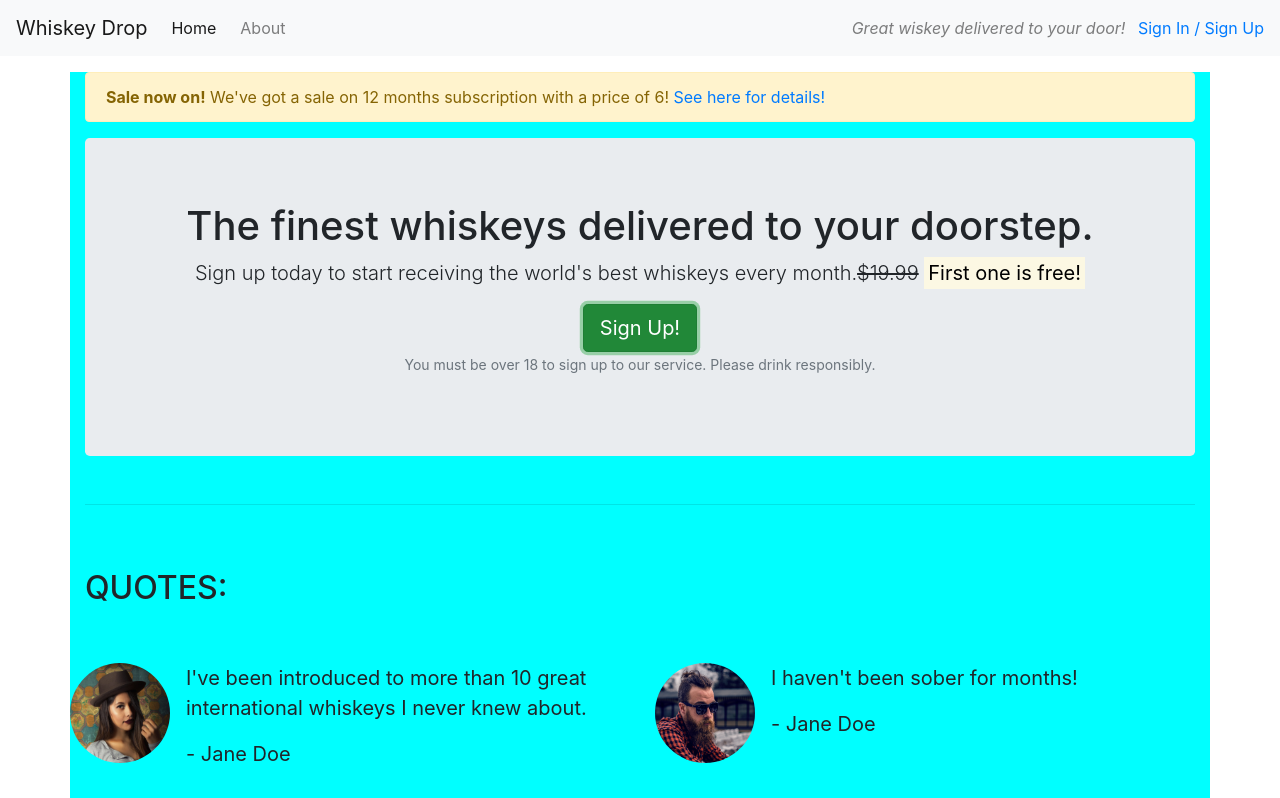
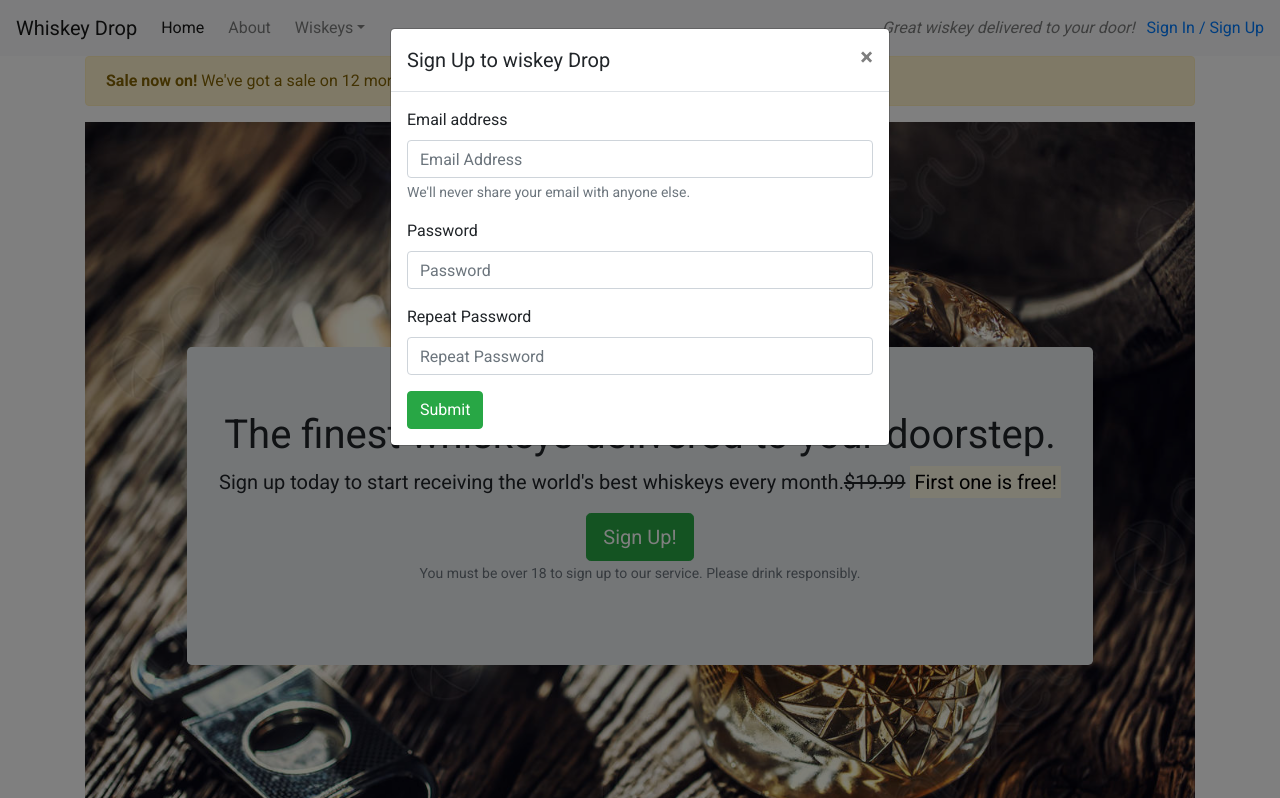
Before and after one commit to aimansae/bootstrap-whisky-project, a plain HTML site: page index.html in a window 1280 px wide. Both pictures are taken after a click on the button "Sign Up!". Shown: the top 798 px of the page. Drawn offline with nearby package versions, Linux system fonts and the light colour scheme; files that its build step writes are made by us from their sources.

Commit message:
Comit message

```diff
--- /dev/null
+++ b/css/style.css
@@ -0,0 +1,24 @@
+@import url('https://fonts.googleapis.com/css2?family=Roboto:wght@400;700&display=swap');
+body{
+    font-family: 'Roboto', sans-serif;
+}
+
+.alert-container{}
+
+.callout-container{
+    height: 100vh;
+
+    background: url('../images/wiskey-background.jpg') no-repeat bottom right fixed;
+  -webkit-background-size: cover;
+  -moz-background-size: cover;
+  -o-background-size: cover;
+  background-size: cover;
+
+  display: flex;
+  align-items: center;
+  justify-content: center;
+}
+
+.quotes-container{}
+
+.features-container{}
--- a/index.html
+++ b/index.html
@@ -6,36 +6,63 @@
     <meta http-equiv="X-UA-Compatible" content="IE=edge">
     <meta name="viewport" content="width=device-width, initial-scale=1.0">
     <title>Whiskey Drop | Taste a new whiskey every month</title>
-    <link rel="stylesheet" href="assets/css/style.css">
+
     <link rel="stylesheet" href="https://cdn.jsdelivr.net/npm/bootstrap@4.6.2/dist/css/bootstrap.min.css"
         integrity="sha384-xOolHFLEh07PJGoPkLv1IbcEPTNtaed2xpHsD9ESMhqIYd0nLMwNLD69Npy4HI+N" crossorigin="anonymous">
     <script src="https://cdn.jsdelivr.net/npm/bootstrap@4.6.2/dist/js/bootstrap.bundle.min.js"
         integrity="sha384-Fy6S3B9q64WdZWQUiU+q4/2Lc9npb8tCaSX9FK7E8HnRr0Jz8D6OP9dO5Vg3Q9ct" crossorigin="anonymous">
     </script>
-    <link rel="stylesheet" href="https://use.fontawesome.com/releases/v5.6.1/css/all.css" integrity="sha384-gfdkjb5BdAXd+lj+gudLWI+BXq4IuLW5IT+brZEZsLFm++aCMlF1V92rMkPaX4PP" crossorigin="anonymous">
+    <link rel="stylesheet" href="https://use.fontawesome.com/releases/v5.6.1/css/all.css"
+        integrity="sha384-gfdkjb5BdAXd+lj+gudLWI+BXq4IuLW5IT+brZEZsLFm++aCMlF1V92rMkPaX4PP" crossorigin="anonymous">
+        <link rel="stylesheet" href="css/style.css" >
+
     </head>
 
 <body>
     <nav class="navbar navbar-light bg-light navbar-expand-sm">
         <a href="/" class="navbar-brand">Whiskey Drop</a>
+        <button class="navbar-toggler ml-auto" type="button" data-toggle="collapse" data-target="#navbarNavDropdown"
+            aria-controls="navbarNavDropdown" aria-expanded="false" aria-label="Toggle navigation">
+            <span class="navbar-toggler-icon"></span></button>
+
+        <div class="collapse navbar-collapse" id="navbarNavDropdown">
+
+
+
+
             <ul class="navbar-nav mr-auto">
                 <li class="active nav-item mr-2"><a class="nav-link" href="/">Home</a></li>
                 <li class="nav-item mr-2"><a class="nav-link" href="/about">About</a></li>
-            <li class="nav-item mr-2 d-block d-sm-none "><a class="nav-link" href="/login">Sign In / Sign Up</a></li>
+                <li class="nav-item dropdown">
+                    <a class="nav-link dropdown-toggle" href="#" id="navbarDropdownMenuLink" role="button" data-toggle="dropdown" aria-haspopup="true" aria-expanded="false">Wiskeys</a>
+                    <div class="dropdown-menu" aria-labelledby="navbarDropdownMenuLink">
+                        <a class="dropdown-item" href="#">Irish</a>
+                        <a class="dropdown-item" href="#">Scotch</a>
+                        <a class="dropdown-item" href="#">Japanese</a>
+                        <a class="dropdown-item" href="#">American</a>
+                    </div>
+
+
+                </li>
+
+
+                <li class="nav-item mr-2 d-block d-sm-none "><a class="nav-link" href="/login">Sign In / Sign Up</a>
+                </li>
 
             </ul>
-
+        </div>
         <div class="d-none d-md-block">
             <p class="navbar-text my-auto mr-2"><i>Great wiskey delivered to your door! </i></p>
             <a href="/login">Sign In / Sign Up</a>
         </div>
 
     </nav>
-    <article class="container mt-3">
+    <div class="container alert-container">
         <div class="row d-none d-sm-block">
             <div class="col-12">
                 <div class="alert alert-warning">
-                    <strong>Sale now on!</strong> We've got a sale on 12 months subscription with a price of 6!<a href=""> See here for details!</a>
+                    <strong>Sale now on!</strong> We've got a sale on 12 months subscription with a price of 6!<a
+                        href=""> See here for details!</a>
 
                 </div>
 
@@ -43,7 +70,9 @@
 
 
         </div>
+        <div class="container-fluid callout-container">
         <!-- Callout -->
+
         <div class="row">
             <div class="col-12">
                 <section class="callout jumbotron text-center">
@@ -53,16 +82,17 @@
                         <span class="d-inline d-sm-none"><br></span>
                         <strong><mark>First one is free!</mark></strong>
                     </p>
-                    <button class="btn btn-success btn-lg">Sign Up!</button>
+                    <button class="btn btn-success btn-lg" data-toggle="modal" data-target="#signUpModal">Sign Up!</button>
                     <p class="text-muted"><small>You must be over 18 to sign up to our service. Please drink
                             responsibly.</small></p>
                 </section>
             </div>
         </div>
         <!-- /.callout -->
-        <hr>
+    </div>
 
         <!-- Quotes -->
+        <div class="container quotes-container">
         <section class="quotes">
 
             <div class="row">
@@ -103,9 +133,10 @@
                 </div>
         </section>
         <!-- /.quotes -->
-        <hr>
+    </div>
 
         <!-- Features -->
+        <div class="features-container">
         <section class="features">
             <div class="row">
                 <div class="col-12 my-5 ">
@@ -115,7 +146,8 @@
             <div class="row">
                 <div class="col-12 col-md-6 col-lg-4">
                     <div class="feature">
-                        <h3><i class="fas fa-gift d-none d-sm-inline"></i> Feature 1<span class="badge badge-success">New!</span></h3>
+                        <h3><i class="fas fa-gift d-none d-sm-inline"></i> Feature 1<span
+                                class="badge badge-success">New!</span></h3>
                         <p>Lorem ipsum dolor sit amet, consectetur adipiscing elit, sed do eiusmod tempor incididunt ut
                             labore et dolore magna aliqua. Ut enim ad minim veniam, quis nostrud exercitation ullamco
                             laboris nisi ut aliquip ex ea commodo consequat.</p>
@@ -134,7 +166,7 @@
                 </div>
                 <div class="col-12 d-md-none d-lg-block col-lg-4 ">
                     <div class="feature">
-                        <h3><i class="fas fa-times-circle"></i>Feature 3</h3>
+                        <h3><i class="fas fa-times-circle d-none d-sm-inline"></i>Feature 3</h3>
                         <p>Lorem ipsum dolor sit amet, consectetur adipiscing elit, sed do eiusmod tempor incididunt ut
                             labore et dolore magna aliqua. Ut enim ad minim veniam, quis nostrud exercitation ullamco
                             laboris nisi ut aliquip ex ea commodo consequat.</p>
@@ -145,27 +177,53 @@
         </section>
         <!-- /.features -->
     </div>
-        <!--test -->
 
 
-        <div class="container bg-light">
-            <h1>TESTTTTTTTTTTTTTTTTTTTTT</h1>
-            <div class="row">
-                <div class="col-sm">
-                    One of three columns
+
+
+
+    <div class="modal" tabindex="-1" id="signUpModal" >
+        <div class="modal-dialog">
+          <div class="modal-content">
+            <div class="modal-header">
+              <h5 class="modal-title">Sign Up to wiskey Drop</h5>
+              <button type="button" class="close" data-dismiss="modal" aria-label="Close">
+                <span aria-hidden="true">&times;</span>
+              </button>
             </div>
-                <div class="col-sm">
-                    One of three columns
+            <div class="modal-body">
+                <form>
+                    <div class="form-group">
+                      <label for="exampleInputEmail1">Email address</label>
+                      <input type="email" class="form-control" id="exampleInputEmail1" placeholder="Email Address" aria-describedby="emailHelp">
+                      <small id="emailHelp" class="form-text text-muted">We'll never share your email with anyone else.</small>
                     </div>
-                <div class="col-sm">
-                    One of three columns
+                    <div class="form-group">
+                      <label for="password">Password</label>
+                      <input type="password" class="form-control" id="password" placeholder="Password">
+                    </div>
+                    <div class="form-group">
+                        <label for="repeatPassword">Repeat Password</label>
+                        <input type="password" class="form-control" id="repeatPassword" placeholder="Repeat Password">
+                      </div>
+
+                    <button type="submit" class="btn btn-success">Submit</button>
+                  </form>
+            </div>
+
           </div>
         </div>
       </div>
-        <!-- /.test -->
 
-
-    </article>
+    <script src="https://code.jquery.com/jquery-3.3.1.slim.min.js"
+        integrity="sha384-q8i/X+965DzO0rT7abK41JStQIAqVgRVzpbzo5smXKp4YfRvH+8abtTE1Pi6jizo" crossorigin="anonymous">
+    </script>
+    <script src="https://cdnjs.cloudflare.com/ajax/libs/popper.js/1.14.3/umd/popper.min.js"
+        integrity="sha384-ZMP7rVo3mIykV+2+9J3UJ46jBk0WLaUAdn689aCwoqbBJiSnjAK/l8WvCWPIPm49" crossorigin="anonymous">
+    </script>
+    <script src="https://stackpath.bootstrapcdn.com/bootstrap/4.1.3/js/bootstrap.min.js"
+        integrity="sha384-ChfqqxuZUCnJSK3+MXmPNIyE6ZbWh2IMqE241rYiqJxyMiZ6OW/JmZQ5stwEULTy" crossorigin="anonymous">
+    </script>
 </body>
 
 </html>
--- a/style.css
+++ /dev/null
@@ -1,3 +0,0 @@
-.container{
-    background: aqua;
-}
```
Also changed, not shown: images/wiskey-background.jpg (added). Lines whose indentation alone changed are shown as unchanged.
